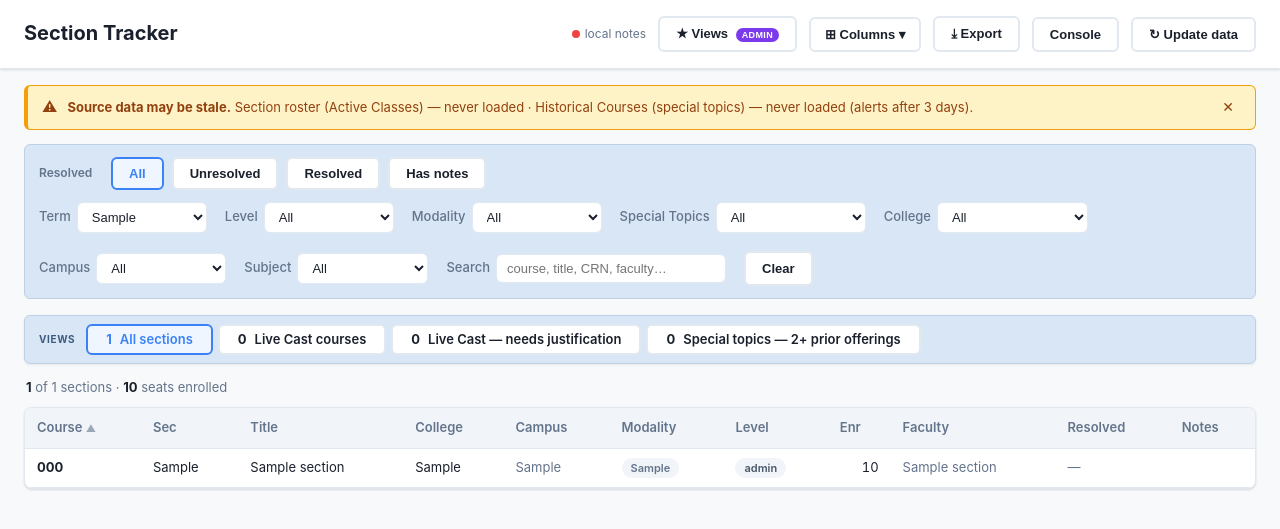
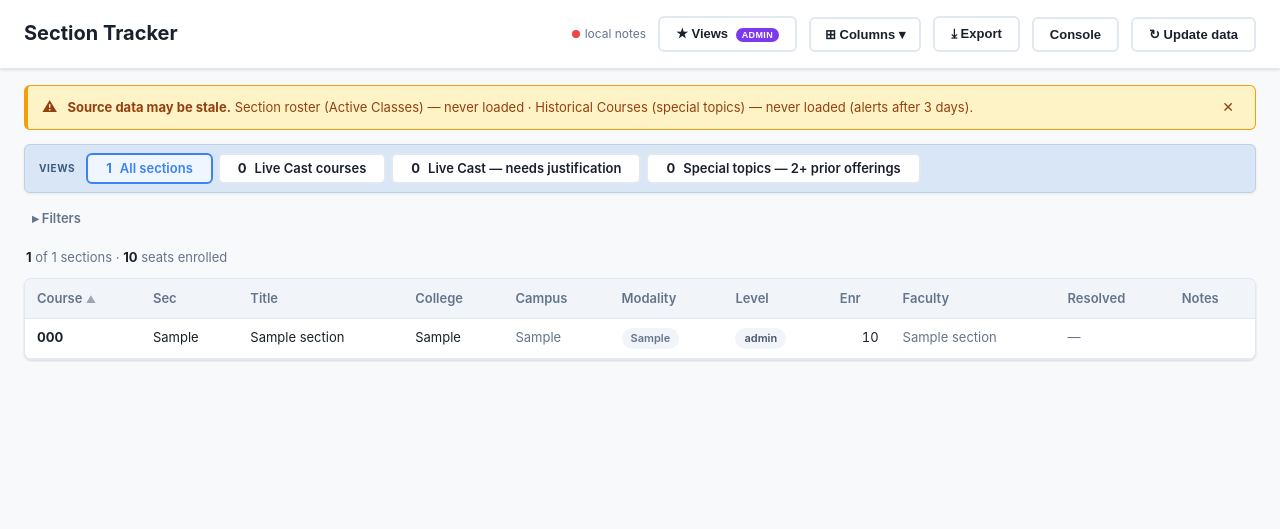
Before and after one commit to wmeleis/section-tracker, a Flask app: page / in a window 1280 px wide. Shown: the top 529 px of the page. Run offline with Flask 3, Linux system fonts and the light colour scheme; tables that the repository leaves empty hold one stand-in row (values such as "Sample post").

Commit message:
Filters: collapsible + hidden by default, Views moved above filters
Copied from the student tracker's toggle: a '▸ Filters' button toggles
body.filters-collapsed (hides #controls-section); always collapsed on page load
(session-only). Reordered so the starred Views tiles sit above the filter toggle.

Co-Authored-By: Claude Opus 4.8 <noreply@anthropic.com>

```diff
--- a/static/app.js
+++ b/static/app.js
@@ -114,6 +114,7 @@ async function load() {
   await hydrateTeamViews(data);
   initStarredIfNeeded();   // seed tiles from shipped starred:true views
   hideStaticOnlyHeader();
+  applyFiltersState();     // filters start collapsed on every load
   populateFilters();
   // restore the last active view (if it still exists)
   let restore = null;
@@ -156,6 +157,17 @@ function renderSourceHealthBanner(sh){
   x.onclick=()=>{ try{ localStorage.setItem('sectrk-srcbanner-dismissed', sig); }catch(_){}; box.innerHTML=''; };
   div.appendChild(x); box.appendChild(div);
 }
+
+// Collapsible top filter panel — session-only, ALWAYS collapsed on page load
+// (not remembered across reloads), so the page always opens with filters hidden.
+// Copied from the student tracker's ▸ Filters toggle.
+let _filtersOpen = false;
+function applyFiltersState(){
+  document.body.classList.toggle('filters-collapsed', !_filtersOpen);
+  const btn = document.getElementById('filter-toggle-btn');
+  if (btn) btn.textContent = _filtersOpen ? '▾ Filters' : '▸ Filters';
+}
+function toggleFilters(){ _filtersOpen = !_filtersOpen; applyFiltersState(); }
 
 // On the static site there's no local server — hide Console + Update controls.
 function hideStaticOnlyHeader(){
--- a/static/style.css
+++ b/static/style.css
@@ -41,7 +41,12 @@ main{padding:16px 24px 60px}
 .pipeline-step.empty .step-count{color:var(--pending)}
 
 /* Control rows */
-.controls-section{display:flex;flex-direction:column;gap:12px;margin:10px 0 16px;padding:12px 14px;background:#d8e6f6;border:1px solid #bcd0e6;border-radius:6px}
+.controls-section{display:flex;flex-direction:column;gap:12px;margin:8px 0 16px;padding:12px 14px;background:#d8e6f6;border:1px solid #bcd0e6;border-radius:6px}
+/* Collapsible filter panel — defaults closed (always collapsed on page load) */
+#filter-toggle-row{margin:10px 0 0}
+#filter-toggle-btn{background:none;border:none;cursor:pointer;font:inherit;font-size:13px;font-weight:600;color:var(--text-secondary);padding:6px 8px;border-radius:6px}
+#filter-toggle-btn:hover{background:#eef2f7;color:var(--text)}
+body.filters-collapsed #controls-section{display:none}
 .button-row{display:flex;gap:8px;align-items:center;flex-wrap:wrap}
 .button-row .row-label{font-size:12px;font-weight:600;color:var(--text-secondary);min-width:64px}
 .type-btn,.smart-view-btn,.proposal-btn{padding:7px 16px;border:2px solid var(--border);border-radius:6px;background:var(--surface);color:var(--text);cursor:pointer;font-size:13px;font-weight:600;transition:all .2s}
--- a/templates/dashboard.html
+++ b/templates/dashboard.html
@@ -6,7 +6,7 @@
 <title>Fall 2026 Section Tracker</title>
 <link rel="stylesheet" href="/static/style.css">
 </head>
-<body>
+<body class="filters-collapsed">
 <div id="app-root">
   <header>
     <div class="header-left">
@@ -63,7 +63,15 @@
 
   <main>
     <div id="source-banner"></div>
-    <div class="controls-section">
+
+    <!-- Starred-view tiles (quick-apply) — shown above the filters -->
+    <div id="view-tiles" class="portfolio-view-tiles" style="display:none"></div>
+
+    <!-- Collapsible filter panel. Defaults closed; always collapsed on page load. -->
+    <div id="filter-toggle-row">
+      <button id="filter-toggle-btn" onclick="toggleFilters()">▸ Filters</button>
+    </div>
+    <div class="controls-section" id="controls-section">
       <div class="button-row" id="resolved-row">
         <span class="row-label">Resolved</span>
         <button class="proposal-btn active-all" data-v="" onclick="setResolved('')">All</button>
@@ -83,9 +91,6 @@
         <button class="header-secondary-btn" onclick="clearFilters()">Clear</button>
       </div>
     </div>
-
-    <!-- Starred-view tiles (quick-apply) -->
-    <div id="view-tiles" class="portfolio-view-tiles" style="display:none"></div>
 
     <div class="summary" id="summary"></div>
 
```
Also changed, not shown: CLAUDE.md (+10 -0 lines).
